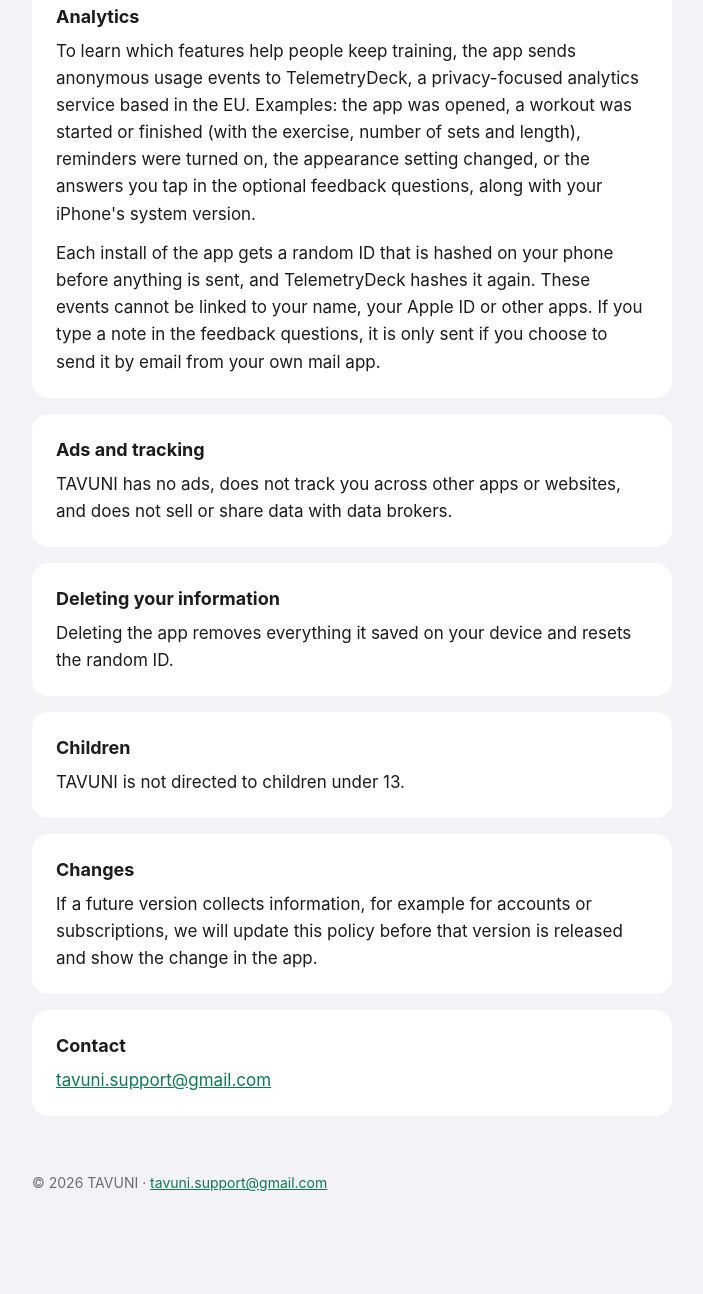
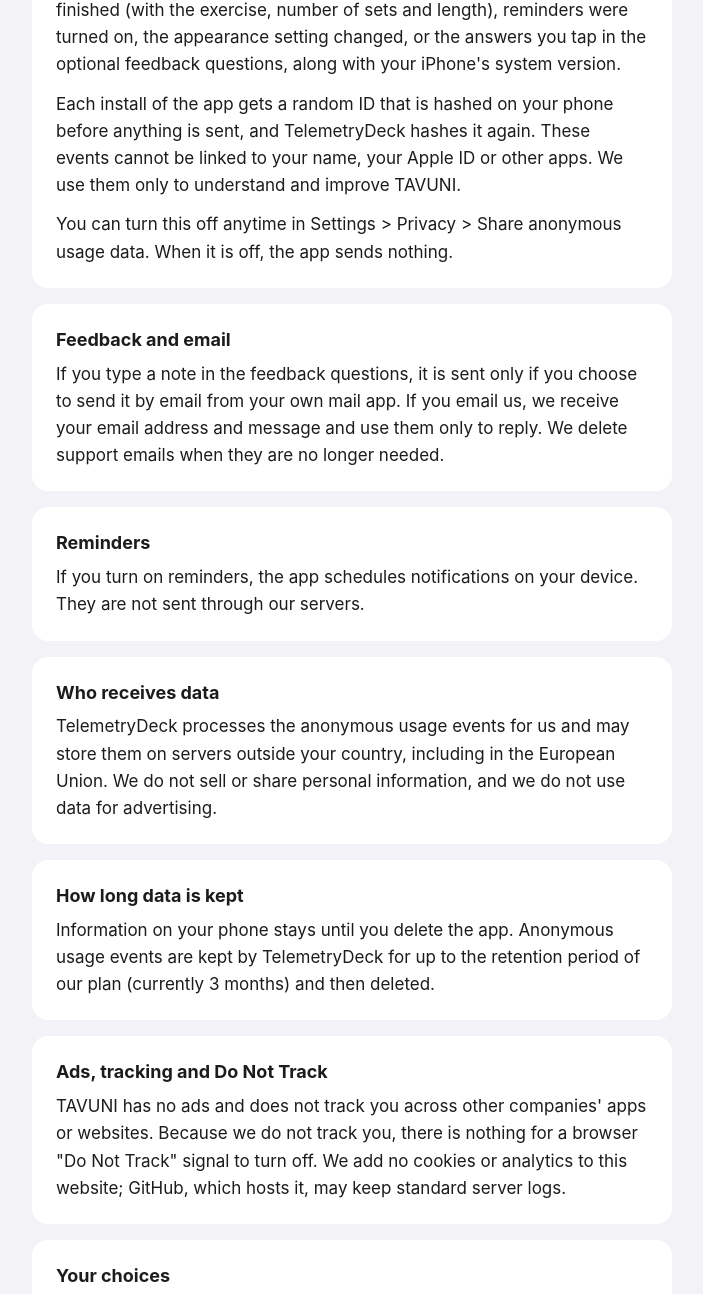
Before and after one commit to tavuni/tavuni.github.io, a plain HTML site: page privacy/index.html in a window 1280 px wide. Shown: the part 885-2179 px from the top of the page, without its empty margins (288-991 px from the left). Before the commit the page ends 2120 px from the top, so only its background shows below. Drawn offline with Linux system fonts and the light colour scheme.

Commit message:
Privacy and Terms: fill gaps (age 13+, opt-out, retention, Do Not Track, governing law)

```diff
--- a/privacy/index.html
+++ b/privacy/index.html
@@ -19,15 +19,19 @@
 <main>
 <h1>Privacy Policy</h1>
 <p class="date">Effective November 22, 2026</p>
-<div class="card"><p>TAVUNI ("we") makes the TAVUNI workout app. This policy explains what happens to your information when you use it.</p></div>
-<div class="card"><h2>What we collect</h2><p>Only anonymous usage events, described under Analytics below. TAVUNI has no accounts and never collects your name, email address, contacts, location, health details or anything you type.</p></div>
+<div class="card"><p>TAVUNI ("we", "us") makes the TAVUNI workout app for iPhone. This policy explains what happens to your information when you use the app and this website. Questions: <a href="mailto:tavuni.support@gmail.com">tavuni.support@gmail.com</a>.</p></div>
+<div class="card"><h2>The short version</h2><p>No account. No ads. No tracking across apps. Your workouts stay on your phone. The app sends only anonymous usage events, and you can turn those off in Settings.</p></div>
 <div class="card"><h2>What stays on your phone</h2><p>To work, the app saves your choices and activity on your device: your first name if you add one, the buddy you picked, your workout style, home or gym, your weekly plan and reminder times, the workouts you record, and your appearance settings. This information stays in the app's storage on your device. We cannot see it.</p></div>
+<div class="card"><h2>Anonymous usage data</h2><p>To learn which features help people keep training, the app sends anonymous usage events to TelemetryDeck, a privacy-focused analytics service. Examples: the app was opened, a workout was started or finished (with the exercise, number of sets and length), reminders were turned on, the appearance setting changed, or the answers you tap in the optional feedback questions, along with your iPhone's system version.</p><p>Each install of the app gets a random ID that is hashed on your phone before anything is sent, and TelemetryDeck hashes it again. These events cannot be linked to your name, your Apple ID or other apps. We use them only to understand and improve TAVUNI.</p><p>You can turn this off anytime in Settings &gt; Privacy &gt; Share anonymous usage data. When it is off, the app sends nothing.</p></div>
+<div class="card"><h2>Feedback and email</h2><p>If you type a note in the feedback questions, it is sent only if you choose to send it by email from your own mail app. If you email us, we receive your email address and message and use them only to reply. We delete support emails when they are no longer needed.</p></div>
 <div class="card"><h2>Reminders</h2><p>If you turn on reminders, the app schedules notifications on your device. They are not sent through our servers.</p></div>
-<div class="card"><h2>Analytics</h2><p>To learn which features help people keep training, the app sends anonymous usage events to TelemetryDeck, a privacy-focused analytics service based in the EU. Examples: the app was opened, a workout was started or finished (with the exercise, number of sets and length), reminders were turned on, the appearance setting changed, or the answers you tap in the optional feedback questions, along with your iPhone's system version.</p><p>Each install of the app gets a random ID that is hashed on your phone before anything is sent, and TelemetryDeck hashes it again. These events cannot be linked to your name, your Apple ID or other apps. If you type a note in the feedback questions, it is only sent if you choose to send it by email from your own mail app.</p></div>
-<div class="card"><h2>Ads and tracking</h2><p>TAVUNI has no ads, does not track you across other apps or websites, and does not sell or share data with data brokers.</p></div>
-<div class="card"><h2>Deleting your information</h2><p>Deleting the app removes everything it saved on your device and resets the random ID.</p></div>
-<div class="card"><h2>Children</h2><p>TAVUNI is not directed to children under 13.</p></div>
-<div class="card"><h2>Changes</h2><p>If a future version collects information, for example for accounts or subscriptions, we will update this policy before that version is released and show the change in the app.</p></div>
+<div class="card"><h2>Who receives data</h2><p>TelemetryDeck processes the anonymous usage events for us and may store them on servers outside your country, including in the European Union. We do not sell or share personal information, and we do not use data for advertising.</p></div>
+<div class="card"><h2>How long data is kept</h2><p>Information on your phone stays until you delete the app. Anonymous usage events are kept by TelemetryDeck for up to the retention period of our plan (currently 3 months) and then deleted.</p></div>
+<div class="card"><h2>Ads, tracking and Do Not Track</h2><p>TAVUNI has no ads and does not track you across other companies' apps or websites. Because we do not track you, there is nothing for a browser "Do Not Track" signal to turn off. We add no cookies or analytics to this website; GitHub, which hosts it, may keep standard server logs.</p></div>
+<div class="card"><h2>Your choices</h2><p>Turn off anonymous usage data in Settings. Change or remove your name in Settings &gt; Your name. Deleting the app removes everything it saved on your device and resets the random ID. Because usage events cannot be linked to you, we cannot look them up or delete them for a specific person, but you can ask us anything at <a href="mailto:tavuni.support@gmail.com">tavuni.support@gmail.com</a>.</p></div>
+<div class="card"><h2>Children</h2><p>TAVUNI is meant for people 13 and older and is not directed to children under 13. We do not knowingly collect personal information from children. If you believe a child has sent us personal information, for example by email, contact us and we will delete it.</p></div>
+<div class="card"><h2>Security</h2><p>The app sends usage events over encrypted connections (HTTPS). Information on your phone is protected by your iPhone's security, such as your passcode.</p></div>
+<div class="card"><h2>Changes</h2><p>If a future version collects more information, for example for accounts or subscriptions, we will update this policy before that version is released, change the effective date above, and show the change in the app.</p></div>
 <div class="card"><h2>Contact</h2><p><a href="mailto:tavuni.support@gmail.com">tavuni.support@gmail.com</a></p></div>
 </main>
 <footer>© 2026 TAVUNI · <a href="mailto:tavuni.support@gmail.com">tavuni.support@gmail.com</a></footer>
```
